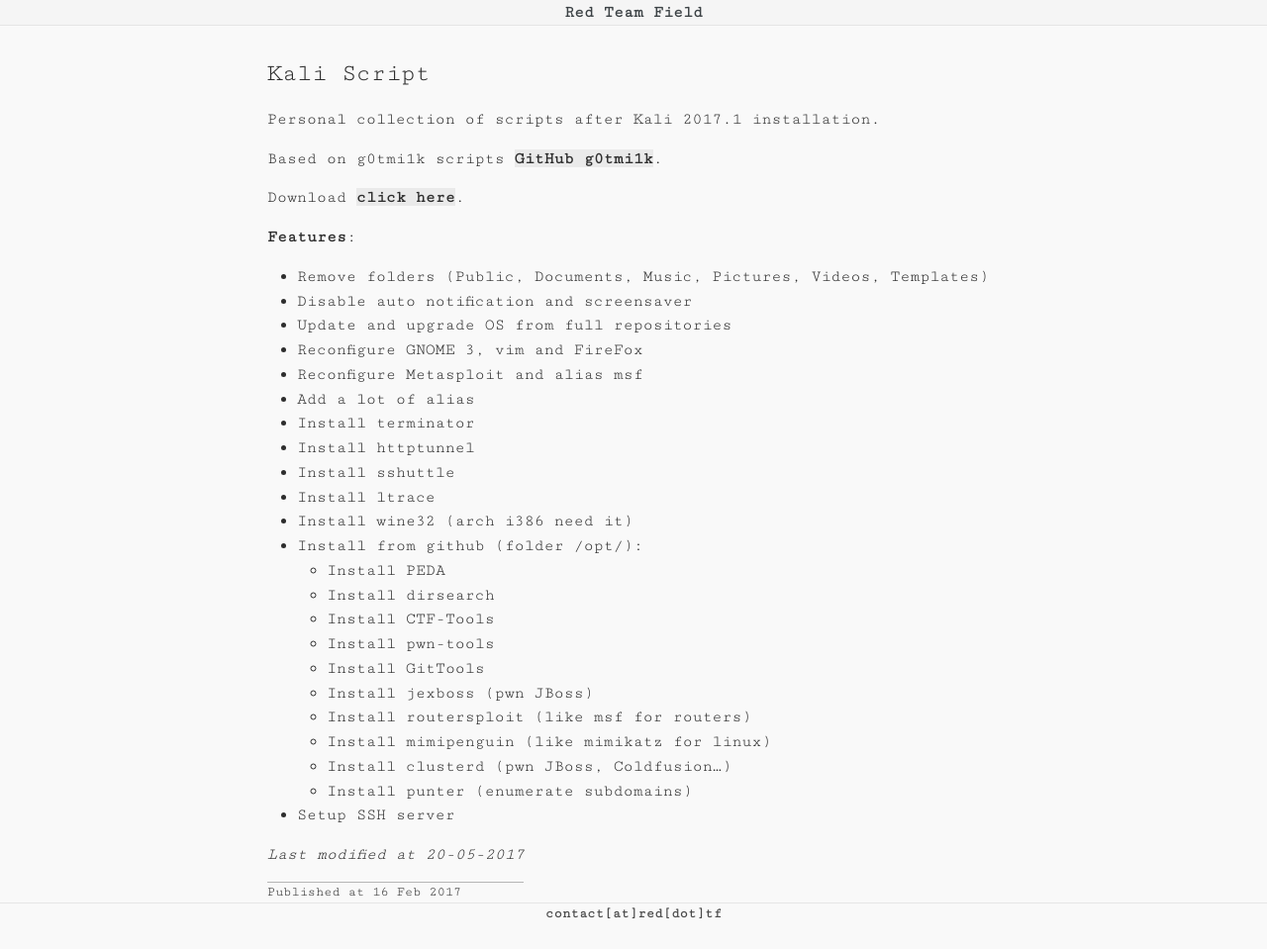
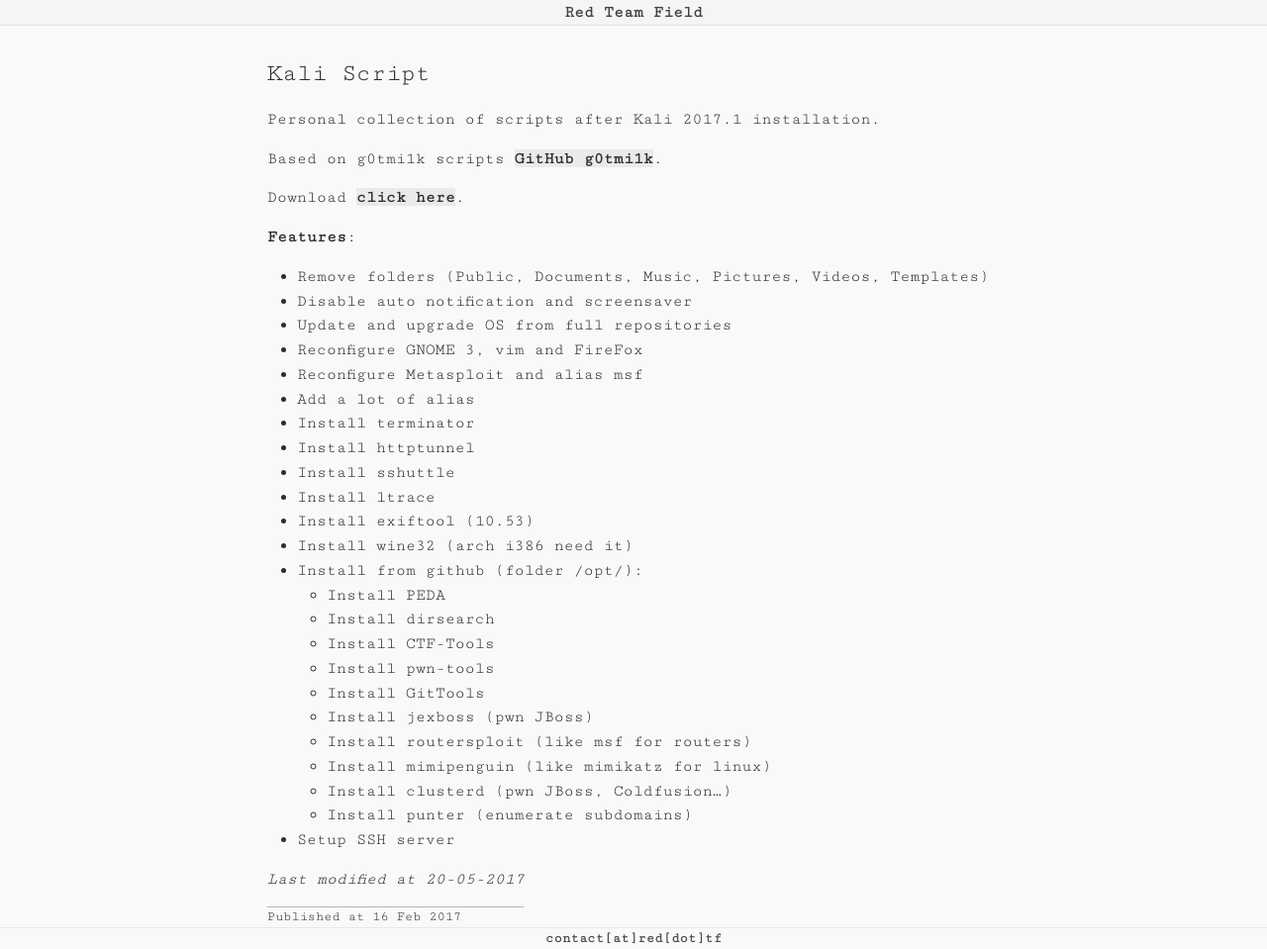
Before and after one commit to redtf/redtf.github.io, a Jekyll site: the page built from _posts/2017-02-16-kali-setup.md, in a window 1280 px wide. Shown: the whole page at 99% size. Built offline with Jekyll 4.4.1, drawn with Linux system fonts in a browser that asks for light colours; some web fonts are replaced; before the commit the page ends 934 px from its top, so only the background shows below that.

Commit message:
Add new tools and fix some errors

```diff
--- a/_posts/2017-02-16-kali-setup.md
+++ b/_posts/2017-02-16-kali-setup.md
@@ -23,6 +23,7 @@
 - Install httptunnel
 - Install sshuttle
 - Install ltrace
+- Install exiftool (10.53)
 - Install wine32 (arch i386 need it)
 - Install from github (folder /opt/):
 	- Install PEDA
```
Also changed, not shown: 1 other file.
